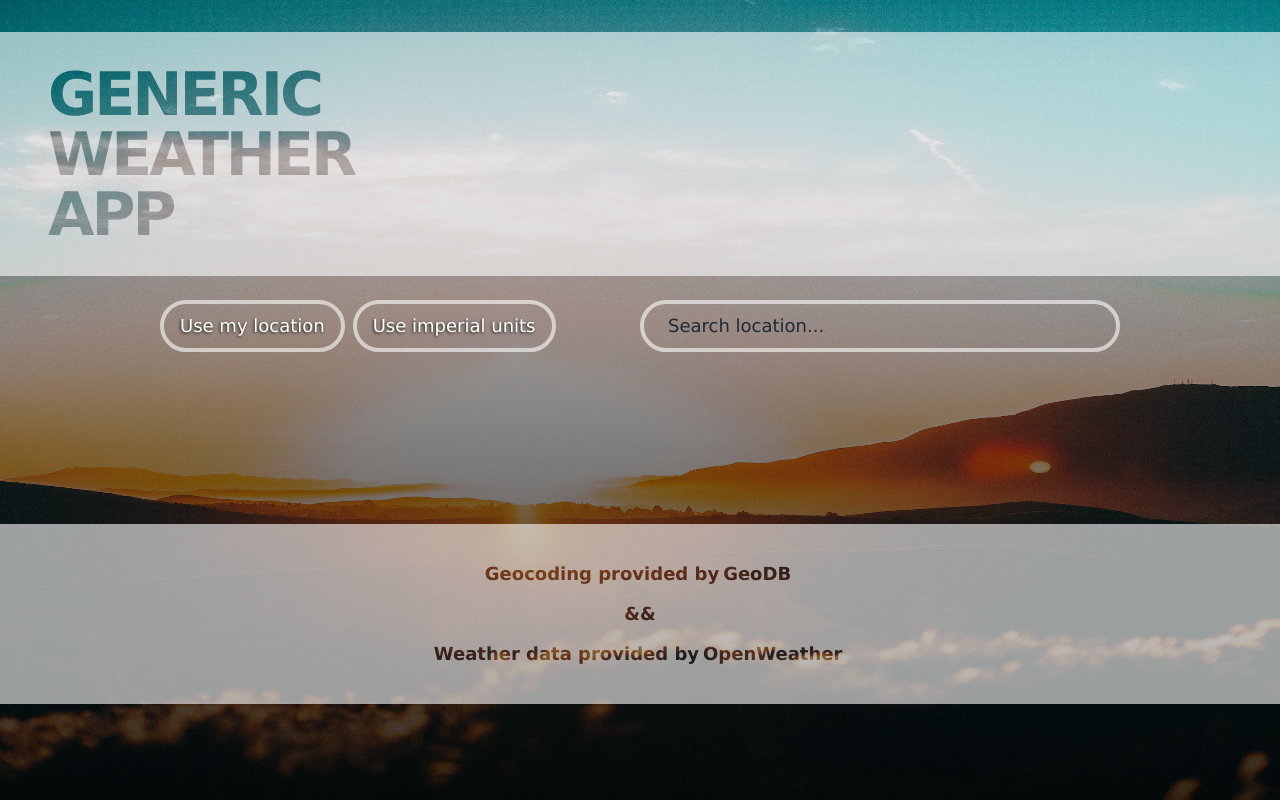
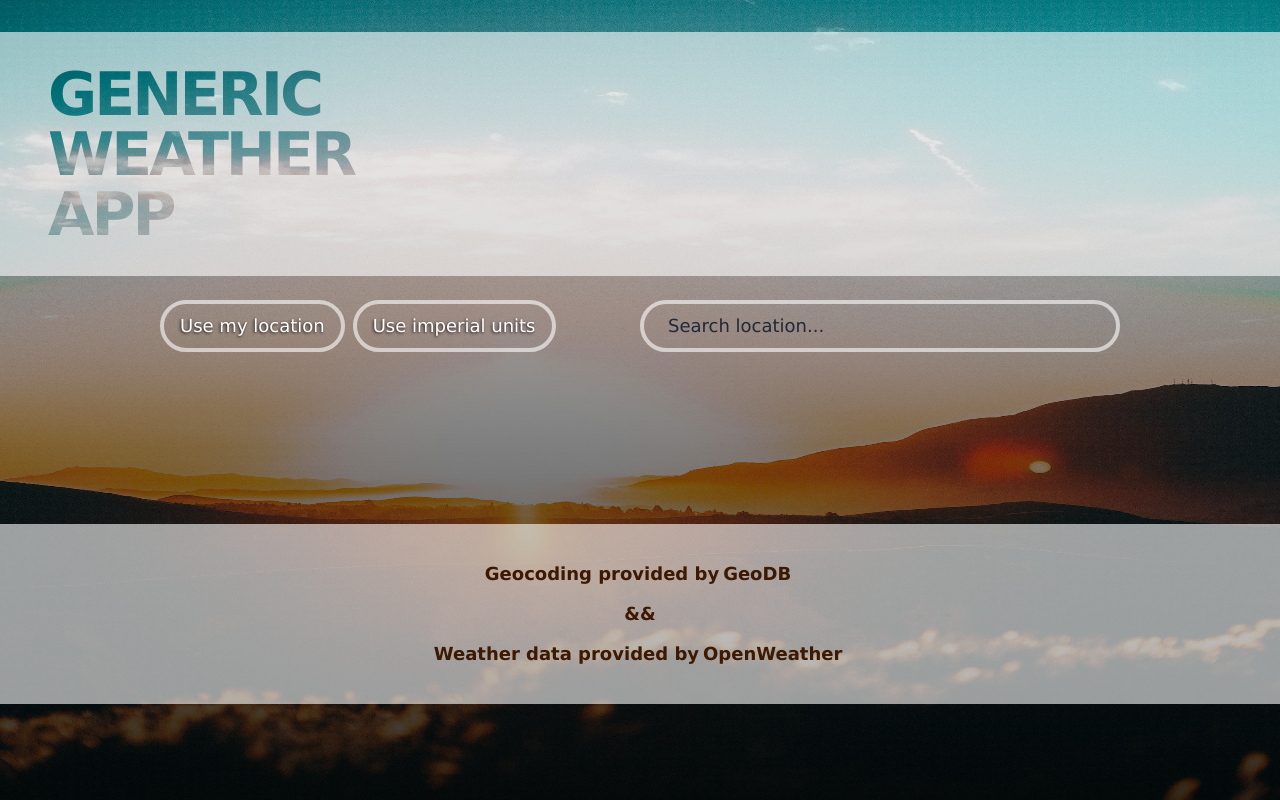
Before and after one commit to DagnyGrabe/u07-react, a React (Create React App) app in the folder weather-app/: page / in a window 1280 px wide. Built offline with nearby package versions, Linux system fonts and the light colour scheme.

Commit message:
css bug fix

```diff
--- a/weather-app/package.json
+++ b/weather-app/package.json
@@ -9,6 +9,7 @@
     "axios": "^1.1.3",
     "react": "^18.2.0",
     "react-dom": "^18.2.0",
+    "react-geolocated": "^4.0.3",
     "react-icons": "^4.6.0",
     "react-scripts": "5.0.1",
     "web-vitals": "^2.1.4"
--- a/weather-app/src/components/footer.js
+++ b/weather-app/src/components/footer.js
@@ -4,7 +4,7 @@ function Footer() {
 
     return (
         <div className="bg-white bg-opacity-60 w-full static p-8 mt-10">
-            <div className="footer-text flex flex-col justify-center
+            <div className="static flex flex-col justify-center text-dark-brown
                 text-md sm:text-lg font-bold items-center text-center">
                 <p className="mx-1 my-1">
                     Geocoding provided by
--- a/weather-app/src/components/heading/heading.js
+++ b/weather-app/src/components/heading/heading.js
@@ -7,12 +7,12 @@ function Heading({ props }) {
     return (
 
         <div className="static">
-            <div className=" mb-4 py-8 px-12 sm:px-12 bg-white
-                bg-opacity-60 ">
-                <h1 className="headline w-60 xs:w-72 sm:w-80 font-bold
+            <div className="bg-white bg-opacity-60 mb-4">
+                <h1 className="headline w-60 xs:w-72 sm:w-80 font-bold py-8 mx-8 sm:mx-12
                     text-4xl xs:text-5xl sm:text-6xl uppercase tracking-tighter">
                     Generic Weather App
                 </h1>
+
             </div>
 
                 <div className="container flex flex-col md:flex-row justify-between items-stretch sm:items-baseline
--- a/weather-app/src/index.css
+++ b/weather-app/src/index.css
@@ -12,14 +12,16 @@ body {
     background-image: url('sunset.jpg');
     background-size: 100% 100%;
     background-repeat: no-repeat;
+    background-position: fill;
     background-attachment: fixed;
 
 }
 
 #root {
     background: linear-gradient(rgba(0, 0, 0, 0.1), rgba(0, 0, 0, 0.8));
+    background-position: absolute;
+    background-size: 100% 100%;
     background-attachment: fixed;
-    background-size: 100% 100%;
 }
 
 .text-shadow {
@@ -36,26 +38,12 @@ input::placeholder {
 
 .headline {
     background-image: url('sunset.jpg');
-    background-position: absolute;
-    background-size: 100% 100%;
+
+    background-size: 300% 300%;
     background-repeat: no-repeat;
-    background-attachment: fixed;
+    background-attachment: local;
     background-clip: text;
     color: transparent;
-    filter: brightness(70%) saturate(130%);
+    filter: brightness(80%) saturate(120%);
+    z-index: 10;
 }
-
-.footer-text {
-    background-image: url('sunset.jpg');
-    background-position: absolute;
-    background-size: 100% 100%;
-    background-repeat: no-repeat;
-    background-attachment: fixed;
-    background-clip: text;
-    color: transparent;
-    filter: brightness(50%);
-
-
-
-
-}
--- a/weather-app/tailwind.config.js
+++ b/weather-app/tailwind.config.js
@@ -11,7 +11,11 @@ module.exports = {
       'lg' : '1024px',
       'xl' : '1280px'
     },
-    extend: {},
+    extend: {
+      colors: {
+        'dark-brown' : 'rgb(60, 25, 0)',
+      }
+    },
   },
   plugins: [],
 }
```
Also changed, not shown: weather-app/src/sky.jpg (deleted), 1 other file (tests, documents, lock files or other folders).
